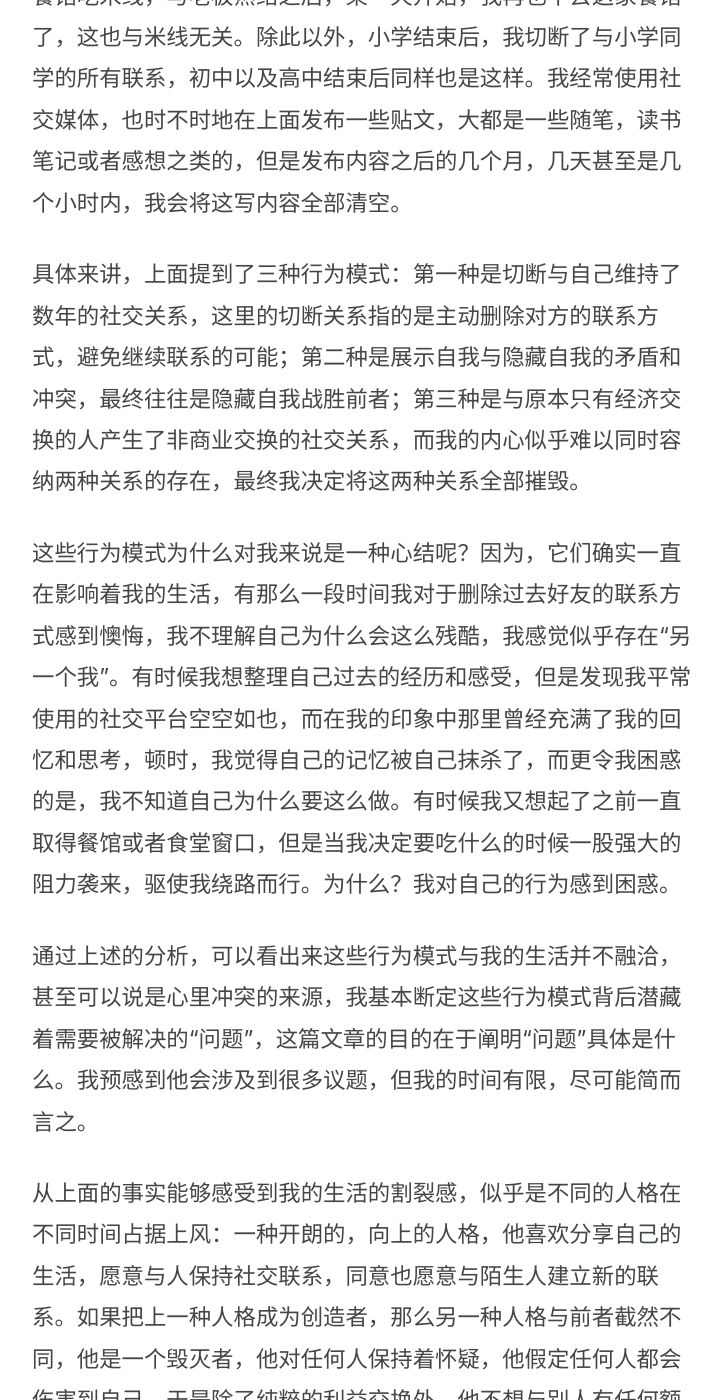
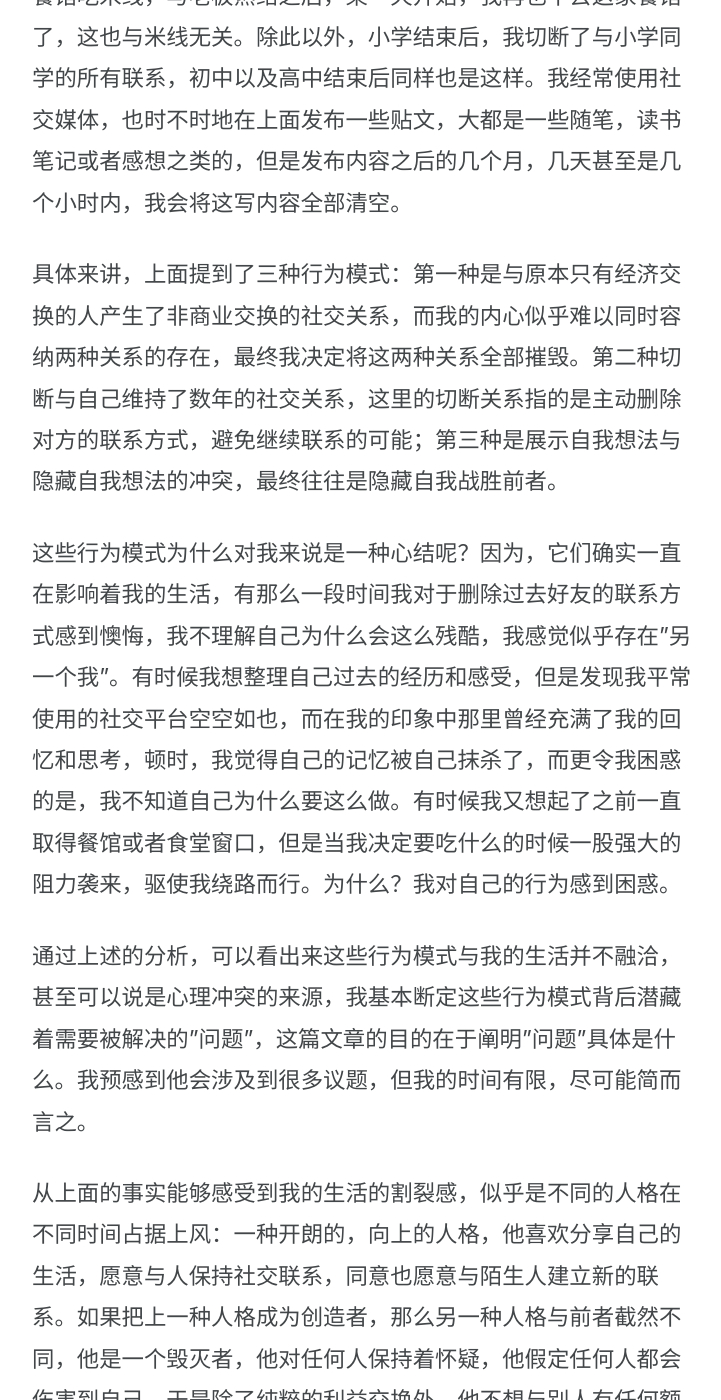
Before and after one commit to gaotianchi/gaotianchi.github.io, a Jekyll site: the page built from _posts/2025-05-08-analyzing-my-dual-personality.md, in a window 1280 px wide and 1400 px high, scrolled down 1309 px. Shown: the whole window, without its empty margins (278-999 px from the left). Built offline with Jekyll 4.4.1, drawn with Linux system fonts in a browser that asks for light colours; comment, search, counter and statistics services are not loaded; some of the changed text lies outside the part shown.

Commit message:
vault backup: 2025-05-08 08:49:35

```diff
--- a/_posts/2025-05-08-analyzing-my-dual-personality.md
+++ b/_posts/2025-05-08-analyzing-my-dual-personality.md
@@ -1,5 +1,5 @@
 ---
-aliases:
+aliases: []
 category:
 createdAt: 2025-05-08 06:15:42
 date: 2025-05-08T06:15:42+08:00
@@ -19,16 +19,16 @@
 
 我其实也面临着相似的困惑。
 
-我经常连续在同一个店铺或者窗口购买东西，从大一到大二初期我几乎每天早上在二餐某窗口购买肉夹馍，这让我与店铺老板熟络起来，是不是会在买东西的时候聊一些与交易无关的话题，某天之后，我再也不去这个窗口了，甚至不会靠近这个窗口，而这与肉夹馍毫无关系。同样是这样情况，我在实习期间连续 2 个月去去楼下餐馆吃米线，与老板熟络之后，某一天开始，我再也不去这家餐馆了，这也与米线无关。除此以外，小学结束后，我切断了与小学同学的所有联系，初中以及高中结束后同样也是这样。我经常使用社交媒体，也时不时地在上面发布一些贴文，大都是一些随笔，读书笔记或者感想之类的，但是发布内容之后的几个月，几天甚至是几个小时内，我会将这写内容全部清空。
+我经常连续在同一个店铺或者窗口购买东西，从大一到大二初期我几乎每天早上在二餐某窗口购买肉夹馍，这让我与店铺老板熟络起来，时不时会在买东西的时候聊一些与交易无关的话题，某天之后，我再也不去这个窗口了，甚至不会靠近这个窗口，而这与肉夹馍毫无关系。同样是这样情况，我在实习期间连续 2 个月去去楼下餐馆吃米线，与老板熟络之后，某一天开始，我再也不去这家餐馆了，这也与米线无关。除此以外，小学结束后，我切断了与小学同学的所有联系，初中以及高中结束后同样也是这样。我经常使用社交媒体，也时不时地在上面发布一些贴文，大都是一些随笔，读书笔记或者感想之类的，但是发布内容之后的几个月，几天甚至是几个小时内，我会将这写内容全部清空。
 
-具体来讲，上面提到了三种行为模式：第一种是切断与自己维持了数年的社交关系，这里的切断关系指的是主动删除对方的联系方式，避免继续联系的可能；第二种是展示自我与隐藏自我的矛盾和冲突，最终往往是隐藏自我战胜前者；第三种是与原本只有经济交换的人产生了非商业交换的社交关系，而我的内心似乎难以同时容纳两种关系的存在，最终我决定将这两种关系全部摧毁。
+具体来讲，上面提到了三种行为模式：第一种是与原本只有经济交换的人产生了非商业交换的社交关系，而我的内心似乎难以同时容纳两种关系的存在，最终我决定将这两种关系全部摧毁。第二种切断与自己维持了数年的社交关系，这里的切断关系指的是主动删除对方的联系方式，避免继续联系的可能；第三种是展示自我想法与隐藏自我想法的冲突，最终往往是隐藏自我战胜前者。
 
-这些行为模式为什么对我来说是一种心结呢？因为，它们确实一直在影响着我的生活，有那么一段时间我对于删除过去好友的联系方式感到懊悔，我不理解自己为什么会这么残酷，我感觉似乎存在“另一个我”。有时候我想整理自己过去的经历和感受，但是发现我平常使用的社交平台空空如也，而在我的印象中那里曾经充满了我的回忆和思考，顿时，我觉得自己的记忆被自己抹杀了，而更令我困惑的是，我不知道自己为什么要这么做。有时候我又想起了之前一直取得餐馆或者食堂窗口，但是当我决定要吃什么的时候一股强大的阻力袭来，驱使我绕路而行。为什么？我对自己的行为感到困惑。
+这些行为模式为什么对我来说是一种心结呢？因为，它们确实一直在影响着我的生活，有那么一段时间我对于删除过去好友的联系方式感到懊悔，我不理解自己为什么会这么残酷，我感觉似乎存在"另一个我"。有时候我想整理自己过去的经历和感受，但是发现我平常使用的社交平台空空如也，而在我的印象中那里曾经充满了我的回忆和思考，顿时，我觉得自己的记忆被自己抹杀了，而更令我困惑的是，我不知道自己为什么要这么做。有时候我又想起了之前一直取得餐馆或者食堂窗口，但是当我决定要吃什么的时候一股强大的阻力袭来，驱使我绕路而行。为什么？我对自己的行为感到困惑。
 
-通过上述的分析，可以看出来这些行为模式与我的生活并不融洽，甚至可以说是心里冲突的来源，我基本断定这些行为模式背后潜藏着需要被解决的“问题”，这篇文章的目的在于阐明“问题”具体是什么。我预感到他会涉及到很多议题，但我的时间有限，尽可能简而言之。
+通过上述的分析，可以看出来这些行为模式与我的生活并不融洽，甚至可以说是心理冲突的来源，我基本断定这些行为模式背后潜藏着需要被解决的"问题"，这篇文章的目的在于阐明"问题"具体是什么。我预感到他会涉及到很多议题，但我的时间有限，尽可能简而言之。
 
-从上面的事实能够感受到我的生活的割裂感，似乎是不同的人格在不同时间占据上风：一种开朗的，向上的人格，他喜欢分享自己的生活，愿意与人保持社交联系，同意也愿意与陌生人建立新的联系。如果把上一种人格成为创造者，那么另一种人格与前者截然不同，他是一个毁灭者，他对任何人保持着怀疑，他假定任何人都会伤害到自己，于是除了纯粹的利益交换外，他不想与别人有任何额外的联系，为此，他删除不在当前活动范围的联系方式，拒绝在熟人的餐厅里吃饭，只在那些保持纯粹利益关系的餐厅里吃饭，他删除自己在社交媒体上的痕迹，就是为了不让任何人评价自己去，不给别人批判自己的机会。暂且称第一种人格为创造者人格，后一种为毁灭者人格。创作者与毁灭者交替成为我的主人格。创造者不断为我的生活创造并维护新旧关系，并乐意接受外部的评价和批判。毁灭者则会摧毁创造者所有成果，他会切断在他看来没有利用价值的社交关系，破坏刚刚建立起来的新关系，销毁所有肯能被别人评价的社交痕迹，如此等等。
+从上面的事实能够感受到我的生活的割裂感，似乎是不同的人格在不同时间占据上风：一种开朗的，向上的人格，他喜欢分享自己的生活，愿意与人保持社交联系，同意也愿意与陌生人建立新的联系。如果把上一种人格成为创造者，那么另一种人格与前者截然不同，他是一个毁灭者，他对任何人保持着怀疑，他假定任何人都会伤害到自己，于是除了纯粹的利益交换外，他不想与别人有任何额外的联系，为此，他删除不在当前活动范围的联系方式，拒绝在熟人的餐厅里吃饭，只在那些保持纯粹利益关系的餐厅里吃饭，他删除自己在社交媒体上的痕迹，就是为了不让任何人评价自己去，不给别人批判自己的机会。暂且称第一种人格为创造者人格，后一种为毁灭者人格。创作者与毁灭者交替成为我的主人格。创造者不断为我的生活创造并维护新旧关系，并乐意接受外部的评价和批判。毁灭者则会摧毁创造者所有成果，他会切断在他看来没有利用价值的社交关系，破坏刚刚建立起来的新关系，销毁所有可能被别人评价的社交痕迹，如此等等。
 
-这让我得出这样的结论：我的体内两种完全对立的人格。这个结论让我有些吃惊，毕竟我只在电影中看到过有关人格分裂的故事，而当这件事降临到自己头上的时候竟让我有些不知所措。但毫无疑问的是，我已经坦然接受了这个事实，我已经在上文中说服了自己。到此为止，本文的目的——阐明上述三种行为模式背后的问题，就已经达到了。这个“问题”就是人格分裂。这个”问题“衍生出的问题是包括：”造成我人格分裂的诱因是什么？“，“这是一件及其严重的事情吗？”，“如果是否是一个亟需解决的问题？”，“如何解决？”。在这片文章中我不想再去深入讨论下去，如果我认为这些问题重要的话，我会尝试着在后续的文章中一一解答这些问题。
+这让我得出这样的结论：我的体内两种完全对立的人格。这个结论让我有些吃惊，毕竟我只在电影中看到过有关人格分裂的故事，而当这件事降临到自己头上的时候竟让我有些不知所措。但毫无疑问的是，我已经坦然接受了这个事实，我已经在上文中说服了自己。到此为止，本文的目的——阐明上述三种行为模式背后的问题，就已经达到了。这个问题就是人格分裂。这个问题衍生出的问题包括："造成我人格分裂的诱因是什么？"，"这是一件及其严重的事情吗？"，"它是否是一个亟需解决的问题？"，"如何解决？"。在这篇文章中我不想再去深入讨论下去，如果我认为这些问题重要的话，我会尝试着在后续的文章中一一解答这些问题。
 
-在没有写这篇文章之前我只是依稀感受到这种心结的存在，它是不是的背刺我一下，当时很痛，但是很快就恢复正常状态，甚至在某些时间段内可以将这种痛完全忘记。等到某一天我完全放松了身心，这心结又毫无预料的背刺我一下，”心结“就是这么运作的，他不会光明正大的站在我面前和我决斗，分出个你死我活，而是总藏在暗处，隐隐作祟，如同寄生虫一般存在。今天，是我为了战胜这个心结卖出的第一步，也是最关键的一步，那就是发现它，让它无处可藏。
+在没有写这篇文章之前我只是依稀感受到这种心结的存在，它时不时地背刺我一下，当时很痛，但是很快就恢复正常状态，甚至在某些时间段内可以将这种痛完全忘记。等到某一天我完全放松了身心，这心结又毫无预料地背刺我一下，"心结"就是这么运作的，他不会光明正大的站在我面前和我决斗，分出个你死我活，而是总藏在暗处，隐隐作祟，如同寄生虫一般存在。今天，是我为了战胜这个心结迈出的第一步，也是最关键的一步，那就是发现它，让它无处可藏。
```
Also changed, not shown: other parts of _posts/2025-05-08-analyzing-my-dual-personality.md (+1 -1 lines).
